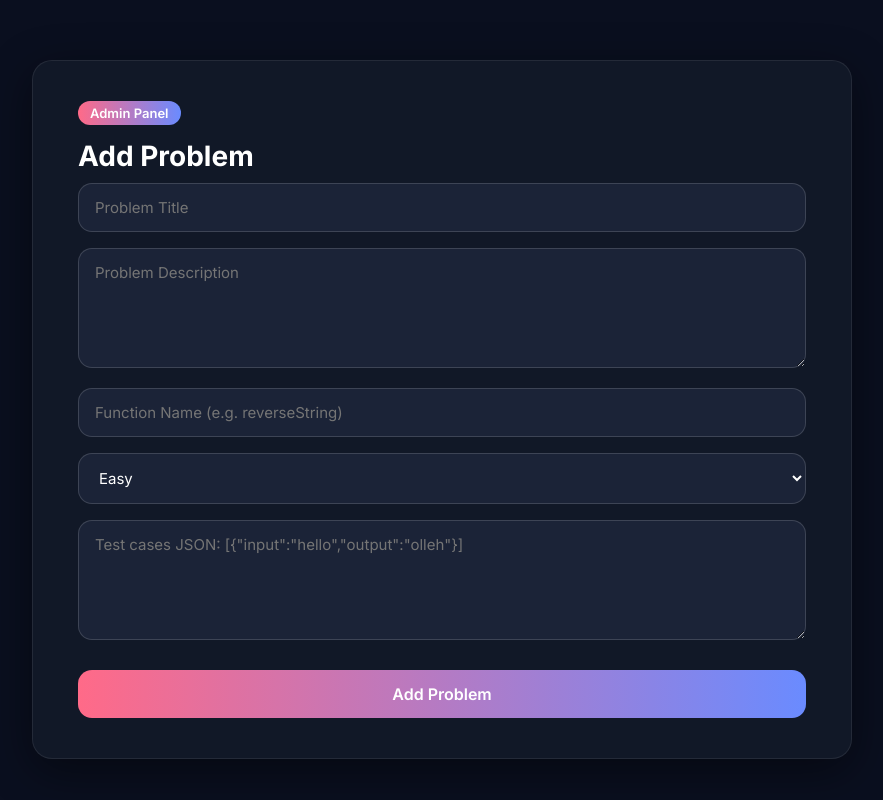
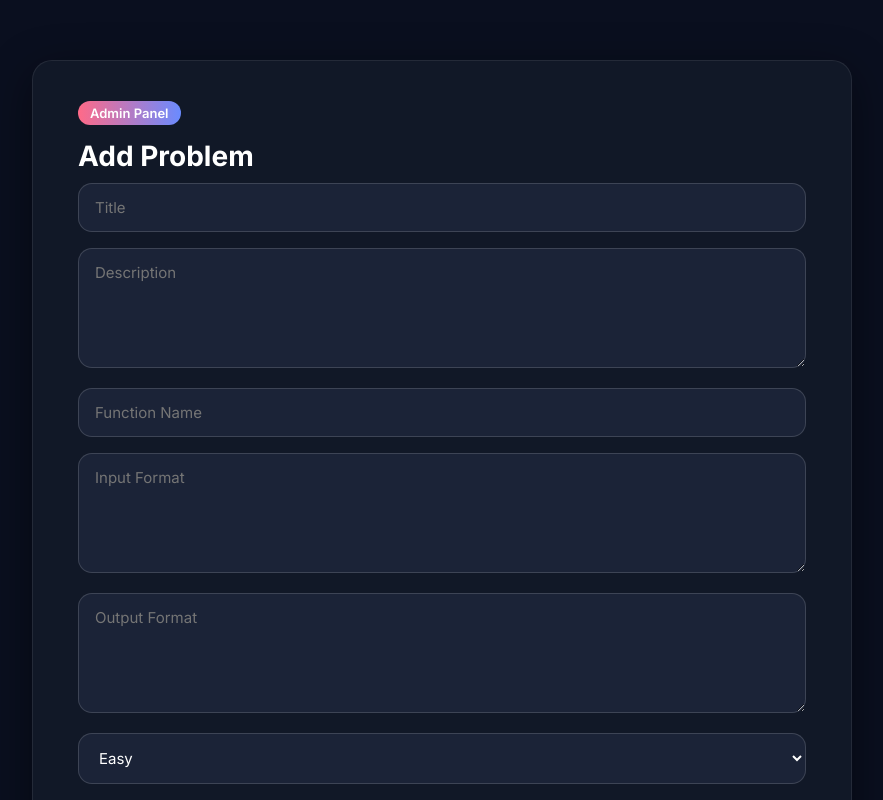
Before and after one commit to VinayWeb-create/placement-prep, a React (Create React App) app in the folder frontend/: page /admin/contest/1/problems in a window 1280 px wide. Shown: the top 800 px of the page, without its empty margins (198-1081 px from the left). Built offline with nearby package versions, Linux system fonts and the light colour scheme.

Commit message:
Refactor AddProblem component inputs and alerts

```diff
--- a/frontend/src/pages/admin/AddProblem.jsx
+++ b/frontend/src/pages/admin/AddProblem.jsx
@@ -9,8 +9,10 @@ export default function AddProblem() {
     title: "",
     description: "",
     functionName: "",
+    inputFormat: "",
+    outputFormat: "",
     difficulty: "easy",
-    testCases: "",
+    sampleTests: "",
   });
 
   const submitProblem = async () => {
@@ -18,21 +20,23 @@ export default function AddProblem() {
       const payload = {
         ...problem,
         contestId,
-        testCases: JSON.parse(problem.testCases),
+        sampleTests: JSON.parse(problem.sampleTests),
       };
 
       await API.post("/problems", payload);
+      alert("✅ Problem added successfully");
 
-      alert("✅ Problem added successfully!");
       setProblem({
         title: "",
         description: "",
         functionName: "",
+        inputFormat: "",
+        outputFormat: "",
         difficulty: "easy",
-        testCases: "",
+        sampleTests: "",
       });
     } catch (err) {
-      alert("❌ Invalid test cases or server error");
+      alert("❌ Invalid JSON or server error");
     }
   };
 
@@ -40,43 +44,23 @@ export default function AddProblem() {
     <div className="admin-form">
       <h1>Add Problem</h1>
 
-      <input
-        placeholder="Problem Title"
-        value={problem.title}
-        onChange={(e) => setProblem({ ...problem, title: e.target.value })}
-      />
+      <input placeholder="Title" onChange={e => setProblem({...problem, title: e.target.value})} />
+      <textarea placeholder="Description" onChange={e => setProblem({...problem, description: e.target.value})} />
 
-      <textarea
-        placeholder="Problem Description"
-        value={problem.description}
-        onChange={(e) => setProblem({ ...problem, description: e.target.value })}
-      />
+      <input placeholder="Function Name" onChange={e => setProblem({...problem, functionName: e.target.value})} />
 
-      <input
-        placeholder="Function Name (e.g. reverseString)"
-        value={problem.functionName}
-        onChange={(e) =>
-          setProblem({ ...problem, functionName: e.target.value })
-        }
-      />
+      <textarea placeholder="Input Format" onChange={e => setProblem({...problem, inputFormat: e.target.value})} />
+      <textarea placeholder="Output Format" onChange={e => setProblem({...problem, outputFormat: e.target.value})} />
 
-      <select
-        value={problem.difficulty}
-        onChange={(e) =>
-          setProblem({ ...problem, difficulty: e.target.value })
-        }
-      >
+      <select onChange={e => setProblem({...problem, difficulty: e.target.value})}>
         <option value="easy">Easy</option>
         <option value="medium">Medium</option>
         <option value="hard">Hard</option>
       </select>
 
       <textarea
-        placeholder='Test cases JSON: [{"input":"hello","output":"olleh"}]'
-        value={problem.testCases}
-        onChange={(e) =>
-          setProblem({ ...problem, testCases: e.target.value })
-        }
+        placeholder='Sample Tests JSON [{"input":"5","output":"120"}]'
+        onChange={e => setProblem({...problem, sampleTests: e.target.value})}
       />
 
       <button onClick={submitProblem}>Add Problem</button>
```
